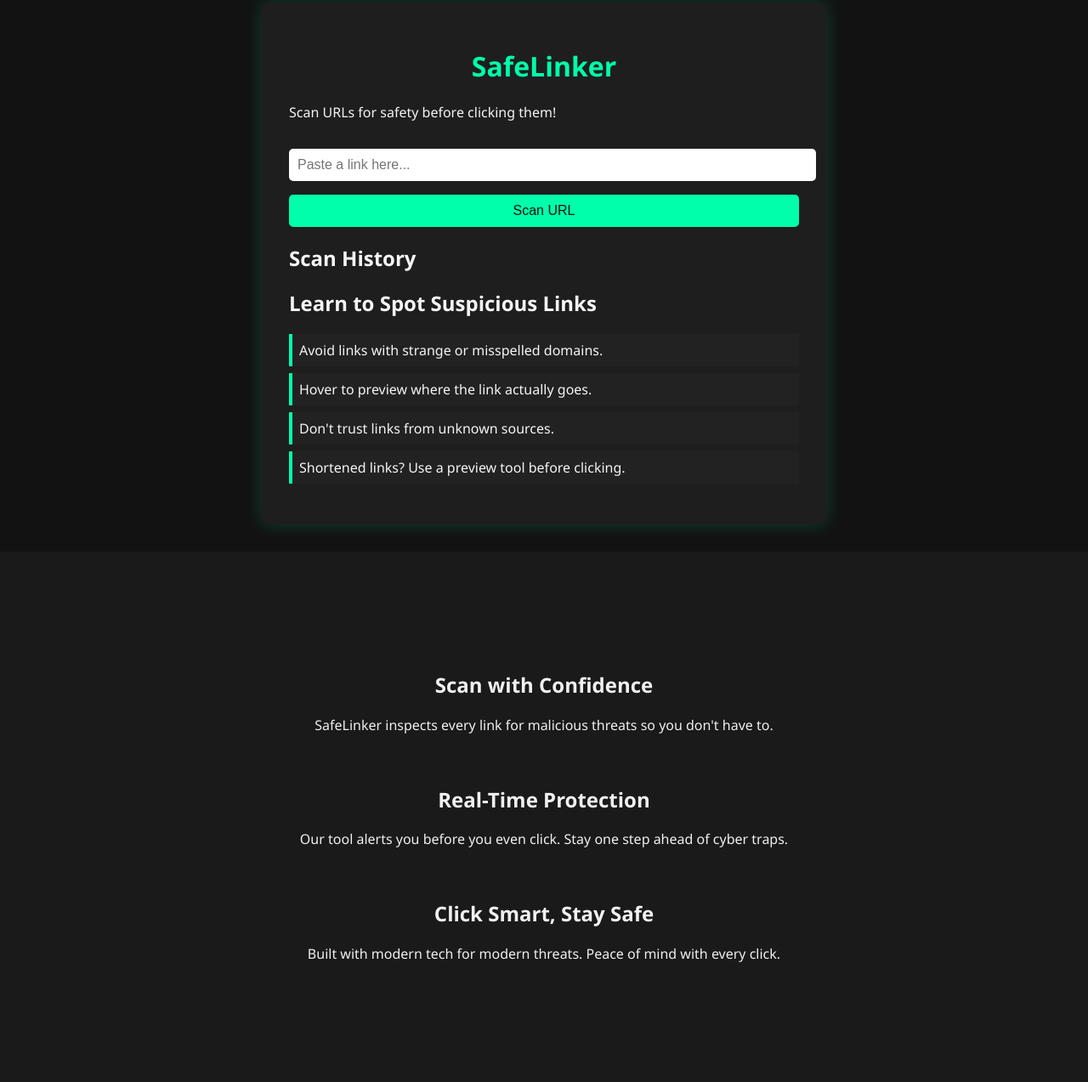
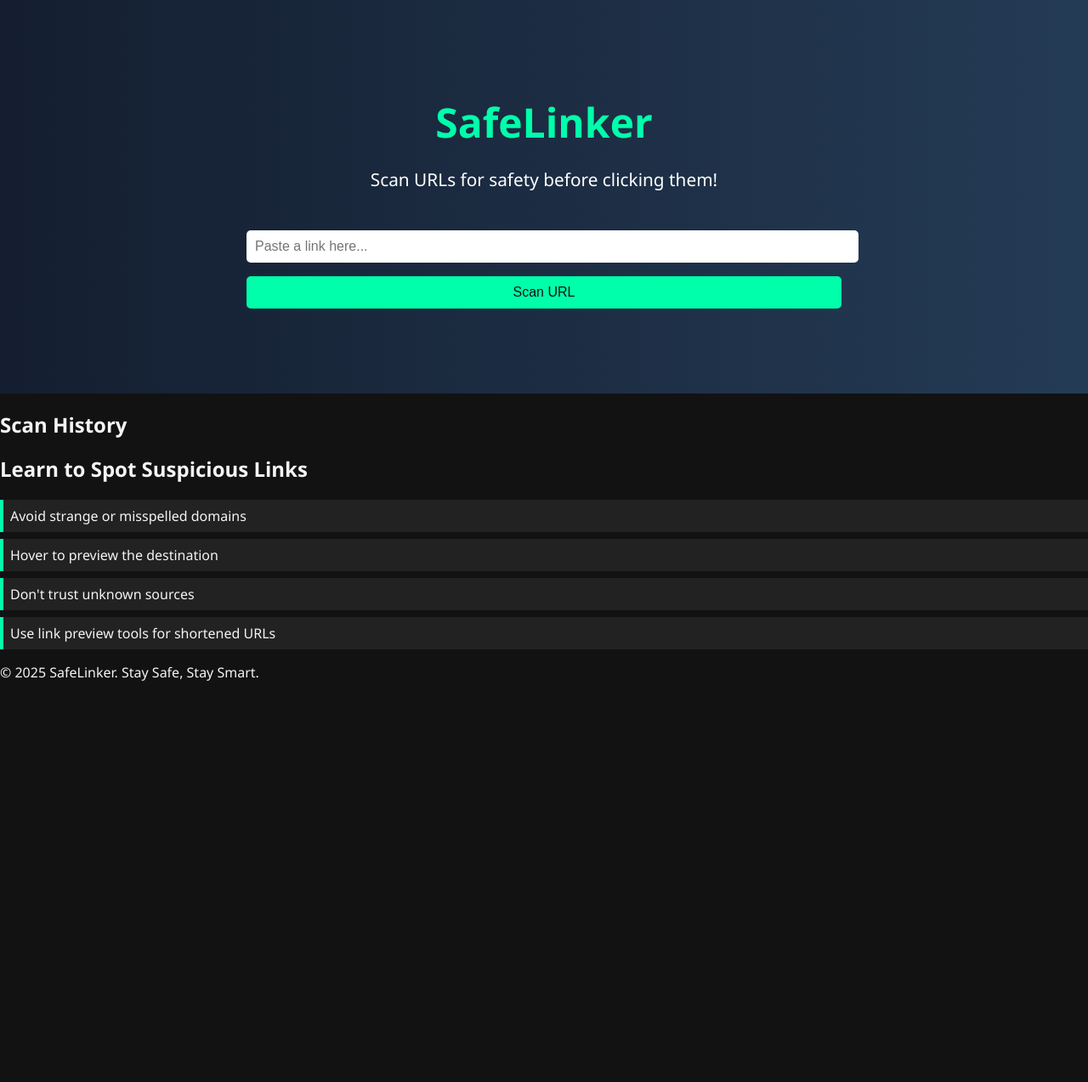
Before and after one commit to halalh4x0r/Phase1-Safelinker-Final-Project, a website: page index.html in a window 1280 px wide. Shown: the part 29-1302 px from the top of the page at 85% size. After the commit the page ends 847 px from the top, so only its background shows below. Drawn offline with Linux system fonts and the light colour scheme.

Commit message:
modified 3 files

```diff
--- a/index.html
+++ b/index.html
@@ -3,59 +3,57 @@
 <head>
   <meta charset="UTF-8" />
   <meta name="viewport" content="width=device-width, initial-scale=1.0" />
-   <link rel="icon" href="favicon.ico" type="image/x-icon" />
-  <title>SafeLinker</title>
+  <title>SafeLinker - Scan URLs for Safety</title>
+  <link rel="icon" href="favicon.ico" type="image/x-icon" />
   <link rel="stylesheet" href="style.css" />
 </head>
 <body>
-  <div class="container">
-    <h1> SafeLinker</h1>
-    <p>Scan URLs for safety before clicking them!</p>
 
-    <input type="text" id="urlInput" placeholder="Paste a link here..." />
-    <button id="scanButton">Scan URL</button>
+  <!-- HERO SECTION -->
+  <section class="hero">
+    <div class="hero-content">
+      <h1 class="fade-in">SafeLinker</h1>
+      <p class="fade-in delay-1">Scan URLs for safety before clicking them!</p>
+      <div class="fade-in delay-2">
+        <input type="text" id="urlInput" placeholder="Paste a link here..." />
+        <button id="scanButton">Scan URL</button>
+      </div>
+    </div>
+  </section>
 
-
-    <div id="loading" style="display: none;">
+  <!-- LOADING + RESULTS -->
+  <section class="scanner">
+    <div id="loading" class="fade-in delay-3" style="display: none;">
       <div class="spinner"></div>
       <p>Scanning... 🔍 Please wait</p>
     </div>
+    <div id="result" class="fade-in delay-4 hidden"></div>
+  </section>
+<div id="result" class="result"></div>
 
-
-    <div id="result" class="hidden"></div>
-    <div id="scanOutput" style="display: none;"></div>
-
-
+  <!-- HISTORY -->
+  <section class="history fade-in delay-5">
     <h2>Scan History</h2>
     <ul id="historyList"></ul>
+  </section>
 
+  <!-- EDUCATION -->
+  <section class="education fade-in delay-6">
+    <h2>Learn to Spot Suspicious Links</h2>
+    <ul>
+      <li>Avoid strange or misspelled domains</li>
+      <li> Hover to preview the destination</li>
+      <li> Don't trust unknown sources</li>
+      <li> Use link preview tools for shortened URLs</li>
+    </ul>
+  </section>
 
-    <h2>Learn to Spot Suspicious Links</h2>
-    <div class="education">
-      <ul>
-        <li> Avoid links with strange or misspelled domains.</li>
-        <li> Hover to preview where the link actually goes.</li>
-        <li> Don't trust links from unknown sources.</li>
-        <li> Shortened links? Use a preview tool before clicking.</li>
-      </ul>
-    </div>
-  </div>
-  <section class="scroll-section">
-  <div class="scroll-item">
-    <h2>Scan with Confidence</h2>
-    <p>SafeLinker inspects every link for malicious threats so you don't have to.</p>
-  </div>
-  <div class="scroll-item">
-    <h2>Real-Time Protection</h2>
-    <p>Our tool alerts you before you even click. Stay one step ahead of cyber traps.</p>
-  </div>
-  <div class="scroll-item">
-    <h2>Click Smart, Stay Safe</h2>
-    <p>Built with modern tech for modern threats. Peace of mind with every click.</p>
-  </div>
-</section>
-
+  <!-- FOOTER -->
+  <footer class="fade-in delay-7">
+    <p>&copy; 2025 SafeLinker. Stay Safe, Stay Smart.</p>
+  </footer>
 
   <script src="script.js"></script>
+
 </body>
 </html>
--- a/script.js
+++ b/script.js
@@ -5,6 +5,7 @@ document.addEventListener("DOMContentLoaded", () => {
   const historyList = document.getElementById('historyList');
   const loading = document.getElementById('loading');
   const scanOutput = document.getElementById('scanOutput');
+
 
   function renderHistory() {
     historyList.innerHTML = '';
@@ -16,11 +17,13 @@ document.addEventListener("DOMContentLoaded", () => {
     });
   }
 
+
   function showResult(url, status, type) {
     resultDiv.className = '';
     resultDiv.classList.add(status);
     resultDiv.textContent = `URL "${url}" is classified as: ${status.toUpperCase()} (${type})`;
   }
+
 
   function saveToHistory(url) {
     const history = JSON.parse(localStorage.getItem('scanHistory')) || [];
@@ -29,6 +32,7 @@ document.addEventListener("DOMContentLoaded", () => {
       localStorage.setItem('scanHistory', JSON.stringify(history));
     }
   }
+
 
   async function checkURLAgainstLocalDB(url) {
     try {
@@ -48,13 +52,13 @@ document.addEventListener("DOMContentLoaded", () => {
     }
   }
 
+
   scanButton.addEventListener('click', async () => {
     const url = urlInput.value.trim();
     if (!url) return;
 
     loading.style.display = 'block';
     resultDiv.classList.add('hidden');
-    scanOutput.style.display = 'none';
 
     const { status, type } = await checkURLAgainstLocalDB(url);
 
@@ -78,26 +82,45 @@ document.addEventListener("DOMContentLoaded", () => {
     if (e.key === 'Enter') scanButton.click();
   });
 
+
   document.addEventListener('dblclick', () => {
     document.body.classList.toggle('dark-mode');
   });
 
   renderHistory();
-});
 
-  const scrollItems = document.querySelectorAll('.scroll-item');
-
-  const observer = new IntersectionObserver((entries) => {
+  const scrollObserver = new IntersectionObserver((entries) => {
     entries.forEach(entry => {
       if (entry.isIntersecting) {
         entry.target.classList.add('visible');
-        observer.unobserve(entry.target); // Animate only once
+        scrollObserver.unobserve(entry.target);
       }
     });
-  }, {
-    threshold: 0.2
+  }, { threshold: 0.2 });
+
+  document.querySelectorAll('.scroll-item, .fade-in').forEach(el => {
+    scrollObserver.observe(el);
   });
+});
+document.getElementById("scanButton").addEventListener("click", function () {
+  const loading = document.getElementById("loading");
+  const result = document.getElementById("result");
 
-  scrollItems.forEach(item => {
-    observer.observe(item);
-  });
+  loading.style.display = "block";
+  result.style.display = "none";
+  result.classList.remove("safe", "unsafe");
+  setTimeout(() => {
+    loading.style.display = "none";
+    result.style.display = "block";
+
+    const isSafe = Math.random() > 0.5;
+
+    if (isSafe) {
+      result.textContent = "URL is safe ";
+      result.classList.add("safe");
+    } else {
+      result.textContent = "URL is unsafe ";
+      result.classList.add("unsafe");
+    }
+  }, 2000);
+});
--- a/style.css
+++ b/style.css
@@ -113,32 +113,72 @@ body {
   font-weight: bold;
 }
 
-.scroll-section {
-  background-color: #1a1a1a;
-  padding: 80px 20px;
-  color: #f0f0f0;
+.hero {
+  background: linear-gradient(to right, #141e30, #243b55);
+  color: #fff;
+  padding: 100px 20px;
   text-align: center;
 }
 
-.scroll-item {
-  opacity: 0;
-  transform: translateY(40px);
-  transition: all 0.8s ease-out;
+.hero-content {
   max-width: 700px;
-  margin: 60px auto;
+  margin: 0 auto;
 }
 
-.scroll-item.visible {
+.hero h1 {
+  font-size: 3rem;
+  margin-bottom: 20px;
+}
+
+.hero p {
+  font-size: 1.3rem;
+  margin-bottom: 30px;
+}
+
+.cta-button {
+  padding: 12px 25px;
+  background-color: #00b894;
+  color: white;
+  text-decoration: none;
+  font-weight: bold;
+  border-radius: 25px;
+  transition: background-color 0.3s ease;
+}
+
+.cta-button:hover {
+  background-color: #019875;
+}
+.scroll-item,
+.fade-in {
+  opacity: 0;
+  transform: translateY(20px);
+  transition: opacity 0.8s ease-out, transform 0.8s ease-out;
+}
+
+.scroll-item.visible,
+.fade-in.visible {
   opacity: 1;
   transform: translateY(0);
 }
+.result {
+  font-size: 1.2rem;
+  margin-top: 1rem;
+  font-weight: bold;
+  padding: 10px;
+  border-radius: 10px;
+  display: none;
+  text-align: center;
+  transition: background-color 0.3s ease;
+}
 
-.scroll-item:nth-child(even) {
-  transform: translateX(-40px);
+.result.safe {
+  color: #155724;
+  background-color: #d4edda;
+  border: 2px solid #c3e6cb;
 }
-.scroll-item:nth-child(odd) {
-  transform: translateX(40px);
+
+.result.unsafe {
+  color: #721c24;
+  background-color: #f8d7da;
+  border: 2px solid #f5c6cb;
 }
-.scroll-item.visible {
-  transform: translateX(0);
-}
```
